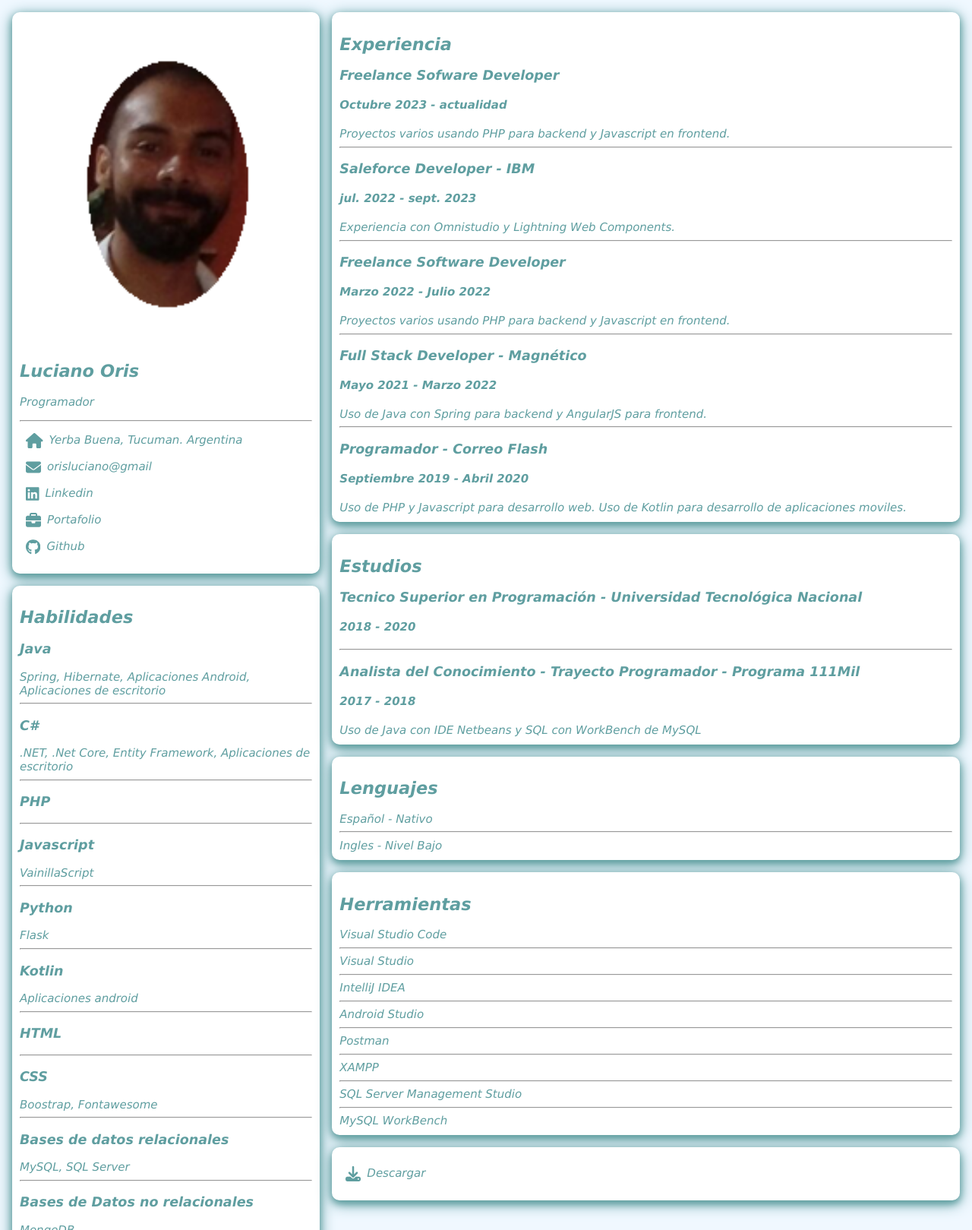
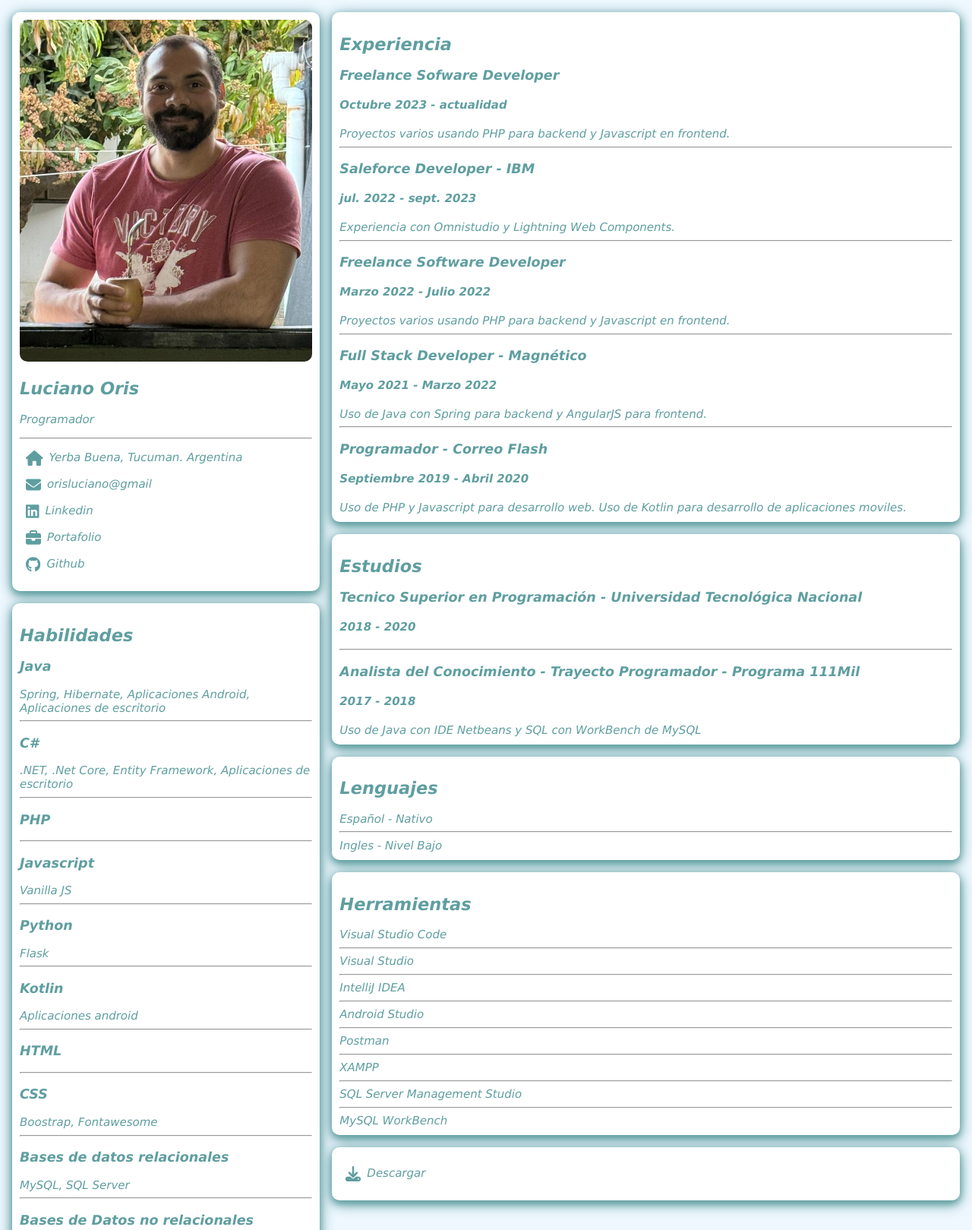
Before and after one commit to orisluciano/curriculum, a plain HTML site: page index.html in a window 1280 px wide. Shown: the top 1619 px of the page at 76% size. Drawn offline with Linux system fonts and the light colour scheme.

Commit message:
correccion en js y foto cv

```diff
--- a/index.html
+++ b/index.html
@@ -12,7 +12,7 @@
         <div class="displayFlex">
             <div class="w3-third padding08">
                 <div class="sombra backColorWhite bordeRedondeado padding10 marginBottom16">
-                    <img src="./recursos/imagenes/fotocv.png" alt="" style="width: 100%;">
+                    <img src="./recursos/imagenes/fotocv.jpg" alt="" style="width: 100%; border-radius: 10px;">
                     <h2>Luciano Oris</h2>
                     <p>Programador</p>
                     <hr>
@@ -30,7 +30,7 @@
                     </p>
                     <p class="displayFlex">
                         <svg xmlns="http://www.w3.org/2000/svg" viewBox="0 0 512 512"><path d="M184 48H328c4.4 0 8 3.6 8 8V96H176V56c0-4.4 3.6-8 8-8zm-56 8V96H64C28.7 96 0 124.7 0 160v96H192 320 512V160c0-35.3-28.7-64-64-64H384V56c0-30.9-25.1-56-56-56H184c-30.9 0-56 25.1-56 56zM512 288H320v32c0 17.7-14.3 32-32 32H224c-17.7 0-32-14.3-32-32V288H0V416c0 35.3 28.7 64 64 64H448c35.3 0 64-28.7 64-64V288z"/></svg>
-                        <a href="https://orisluciano.github.io/" target="_blank">Portafolio</a>
+                        <a href="https://orisluciano.github.io/portafolio/" target="_blank">Portafolio</a>
                     </p>
                     <p class="displayFlex">
                         <svg xmlns="http://www.w3.org/2000/svg" viewBox="0 0 496 512"><path d="M165.9 397.4c0 2-2.3 3.6-5.2 3.6-3.3 .3-5.6-1.3-5.6-3.6 0-2 2.3-3.6 5.2-3.6 3-.3 5.6 1.3 5.6 3.6zm-31.1-4.5c-.7 2 1.3 4.3 4.3 4.9 2.6 1 5.6 0 6.2-2s-1.3-4.3-4.3-5.2c-2.6-.7-5.5 .3-6.2 2.3zm44.2-1.7c-2.9 .7-4.9 2.6-4.6 4.9 .3 2 2.9 3.3 5.9 2.6 2.9-.7 4.9-2.6 4.6-4.6-.3-1.9-3-3.2-5.9-2.9zM244.8 8C106.1 8 0 113.3 0 252c0 110.9 69.8 205.8 169.5 239.2 12.8 2.3 17.3-5.6 17.3-12.1 0-6.2-.3-40.4-.3-61.4 0 0-70 15-84.7-29.8 0 0-11.4-29.1-27.8-36.6 0 0-22.9-15.7 1.6-15.4 0 0 24.9 2 38.6 25.8 21.9 38.6 58.6 27.5 72.9 20.9 2.3-16 8.8-27.1 16-33.7-55.9-6.2-112.3-14.3-112.3-110.5 0-27.5 7.6-41.3 23.6-58.9-2.6-6.5-11.1-33.3 2.6-67.9 20.9-6.5 69 27 69 27 20-5.6 41.5-8.5 62.8-8.5s42.8 2.9 62.8 8.5c0 0 48.1-33.6 69-27 13.7 34.7 5.2 61.4 2.6 67.9 16 17.7 25.8 31.5 25.8 58.9 0 96.5-58.9 104.2-114.8 110.5 9.2 7.9 17 22.9 17 46.4 0 33.7-.3 75.4-.3 83.6 0 6.5 4.6 14.4 17.3 12.1C428.2 457.8 496 362.9 496 252 496 113.3 383.5 8 244.8 8zM97.2 352.9c-1.3 1-1 3.3 .7 5.2 1.6 1.6 3.9 2.3 5.2 1 1.3-1 1-3.3-.7-5.2-1.6-1.6-3.9-2.3-5.2-1zm-10.8-8.1c-.7 1.3 .3 2.9 2.3 3.9 1.6 1 3.6 .7 4.3-.7 .7-1.3-.3-2.9-2.3-3.9-2-.6-3.6-.3-4.3 .7zm32.4 35.6c-1.6 1.3-1 4.3 1.3 6.2 2.3 2.3 5.2 2.6 6.5 1 1.3-1.3 .7-4.3-1.3-6.2-2.2-2.3-5.2-2.6-6.5-1zm-11.4-14.7c-1.6 1-1.6 3.6 0 5.9 1.6 2.3 4.3 3.3 5.6 2.3 1.6-1.3 1.6-3.9 0-6.2-1.4-2.3-4-3.3-5.6-2z"/></svg>
@@ -48,7 +48,7 @@
                     <h3>PHP</h3>
                     <hr>
                     <h3>Javascript</h3>
-                    VainillaScript
+                    Vanilla JS
                     <hr>
                     <h3>Python</h3>
                     Flask
```
Also changed, not shown: recursos/imagenes/fotocv.jpg (added), recursos/imagenes/fotocv.png (deleted).
